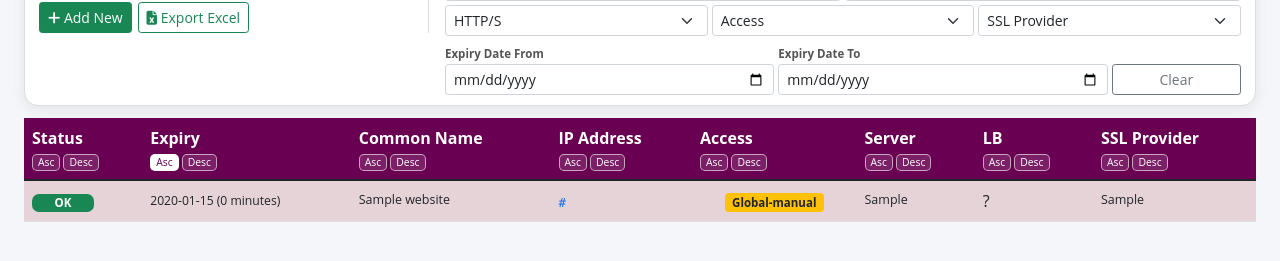
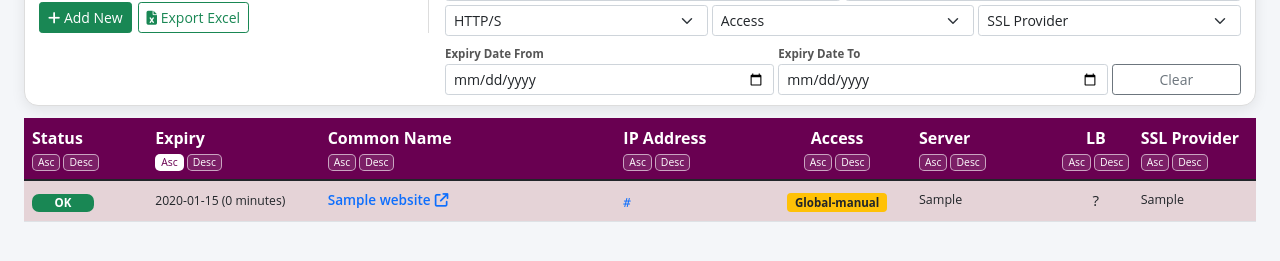
Before and after one commit to UoEMainLibrary/LDDT_Sites_and_Systems_Tracking, a Django app: template lddt_app/templates/website/websites_home.html in a window 1280 px wide. Shown: the part 171-432 px from the top of the page. Run offline with Django 3.2, Linux system fonts and the light colour scheme; tables that the repository leaves empty hold one stand-in row (values such as "Sample post"); the template is opened without the code that fills it: values that come from a table or form of the project are taken from there, most other values are stand-ins (such as "Sample title", 1, 10 or a date in 2020); parts of the project's set-up code (start-up, migrations or seed data) failed here and were passed over.

Commit message:
common name and export fully work. cron for ga4 in the next commit

```diff
--- a/lddt_app/templates/website/websites_home.html
+++ b/lddt_app/templates/website/websites_home.html
@@ -77,6 +77,60 @@
     max-height: calc(100vh - 115px);
 }
 
+#sslTable {
+    table-layout: fixed;
+    width: 100%;
+}
+
+#sslTable th,
+#sslTable td {
+    overflow: hidden;
+    text-overflow: ellipsis;
+    vertical-align: middle;
+}
+
+#sslTable th:nth-child(1),
+#sslTable td:nth-child(1) {
+    width: 10%;
+}
+
+#sslTable th:nth-child(2),
+#sslTable td:nth-child(2) {
+    width: 14%;
+}
+
+#sslTable th:nth-child(3),
+#sslTable td:nth-child(3) {
+    width: 24%;
+}
+
+#sslTable th:nth-child(4),
+#sslTable td:nth-child(4) {
+    width: 12%;
+}
+
+#sslTable th:nth-child(5),
+#sslTable td:nth-child(5) {
+    width: 12%;
+    text-align: center;
+}
+
+#sslTable th:nth-child(6),
+#sslTable td:nth-child(6) {
+    width: 12%;
+}
+
+#sslTable th:nth-child(7),
+#sslTable td:nth-child(7) {
+    width: 6%;
+    text-align: center;
+}
+
+#sslTable th:nth-child(8),
+#sslTable td:nth-child(8) {
+    width: 10%;
+}
+
 .table thead th {
     background: #690051;
     color: white;
@@ -95,6 +149,10 @@
 .sort-controls {
     display: flex;
     gap: 3px;
+}
+
+.sort-controls-center {
+    justify-content: center;
 }
 
 .sort-btn {
@@ -186,6 +244,21 @@
     font-size: 0.78rem;
 }
 
+.common-name-link {
+    color: #0d6efd;
+    font-weight: 600;
+    font-size: 0.85rem;
+    text-decoration: none;
+    display: inline-flex;
+    align-items: center;
+    gap: 4px;
+    max-width: 100%;
+}
+
+.common-name-link:hover {
+    text-decoration: underline;
+}
+
 .scope-cell {
     text-align: center;
     vertical-align: middle;
@@ -193,6 +266,12 @@
 
 .scope-cell .badge {
     font-size: 0.72rem;
+    display: inline-block;
+}
+
+.lb-cell {
+    text-align: center;
+    font-size: 0.95rem;
 }
 
 .action-buttons {
@@ -272,9 +351,7 @@
                 <div class="row g-1">
 
                     <div class="col-md-9">
-                        <input id="globalFilter"
-                               class="form-control form-control-sm"
-                               placeholder="Global search">
+                        <input id="globalFilter" class="form-control form-control-sm" placeholder="Global search">
                     </div>
 
                     <div class="col-md-3">
@@ -285,21 +362,15 @@
                     </div>
 
                     <div class="col-md-6">
-                        <input id="cnFilter"
-                               class="form-control form-control-sm"
-                               placeholder="Common name">
+                        <input id="cnFilter" class="form-control form-control-sm" placeholder="Common name">
                     </div>
 
                     <div class="col-md-6">
-                        <input id="serverFilter"
-                               class="form-control form-control-sm"
-                               placeholder="Server">
+                        <input id="serverFilter" class="form-control form-control-sm" placeholder="Server">
                     </div>
 
                     <div class="col-md-4">
-                        <select id="httpStatusFilter"
-                                class="form-select form-select-sm">
-
+                        <select id="httpStatusFilter" class="form-select form-select-sm">
                             <option value="">HTTP/S</option>
                             <option value="OK">OK</option>
                             <option value="BLOCKED">BLOCKED</option>
@@ -308,46 +379,33 @@
                             <option value="SSL_ERROR">SSL ERROR</option>
                             <option value="ERROR">ERROR</option>
                             <option value="N/A">N/A</option>
-
                         </select>
                     </div>
 
                     <div class="col-md-4">
-                        <select id="accessFilter"
-                                class="form-select form-select-sm">
-
+                        <select id="accessFilter" class="form-select form-select-sm">
                             <option value="">Access</option>
-
                         </select>
                     </div>
 
                     <div class="col-md-4">
-                        <select id="providerFilter"
-                                class="form-select form-select-sm">
-
+                        <select id="providerFilter" class="form-select form-select-sm">
                             <option value="">SSL Provider</option>
-
                         </select>
                     </div>
 
                     <div class="col-md-5">
                         <label class="filter-label">Expiry Date From</label>
-                        <input type="date"
-                               id="dateFrom"
-                               class="form-control form-control-sm">
+                        <input type="date" id="dateFrom" class="form-control form-control-sm">
                     </div>
 
                     <div class="col-md-5">
                         <label class="filter-label">Expiry Date To</label>
-                        <input type="date"
-                               id="dateTo"
-                               class="form-control form-control-sm">
+                        <input type="date" id="dateTo" class="form-control form-control-sm">
                     </div>
 
                     <div class="col-md-2 d-flex align-items-end">
-                        <button type="button"
-                                id="clearFilters"
-                                class="btn btn-outline-secondary btn-sm w-100">
+                        <button type="button" id="clearFilters" class="btn btn-outline-secondary btn-sm w-100">
                             Clear
                         </button>
                     </div>
@@ -362,8 +420,7 @@
 
     <div class="table-responsive-sticky" id="tableContainer">
 
-        <table class="table table-hover table-striped align-middle"
-               id="sslTable">
+        <table class="table table-hover table-striped align-middle w-100" id="sslTable">
 
             <thead>
                 <tr>
@@ -399,9 +456,9 @@
                         </div>
                     </th>
 
-                    <th>
+                    <th class="text-center">
                         <div class="th-title">Access</div>
-                        <div class="sort-controls">
+                        <div class="sort-controls sort-controls-center">
                             <button type="button" class="sort-btn" data-index="4" data-sort="asc" data-type="text">Asc</button>
                             <button type="button" class="sort-btn" data-index="4" data-sort="desc" data-type="text">Desc</button>
                         </div>
@@ -415,9 +472,9 @@
                         </div>
                     </th>
 
-                    <th>
+                    <th class="text-center">
                         <div class="th-title">LB</div>
-                        <div class="sort-controls">
+                        <div class="sort-controls sort-controls-center">
                             <button type="button" class="sort-btn" data-index="6" data-sort="asc" data-type="text">Asc</button>
                             <button type="button" class="sort-btn" data-index="6" data-sort="desc" data-type="text">Desc</button>
                         </div>
@@ -442,49 +499,34 @@
                         expiring-soon
                     {% endif %}
                 "
-
                 data-href="{% url 'website_details' website.id %}"
-
                 data-http-status="{% if website.http_check_status %}{{ website.http_check_status }}{% else %}N/A{% endif %}">
 
                     <td class="status-cell">
 
                         {% if website.http_check_status == "OK" %}
-
-                            <div class="status-box status-ok">
-                                OK
-                            </div>
+                            <div class="status-box status-ok">OK</div>
 
                         {% elif website.http_check_status == "BLOCKED" or website.http_check_status == "REDIRECT" %}
-
                             <div class="status-box status-warning">
-
                                 {{ website.http_check_status }}
 
                                 {% if website.http_status_code %}
                                     - {{ website.http_status_code }}
                                 {% endif %}
-
                             </div>
 
                         {% elif website.http_check_status %}
-
                             <div class="status-box status-bad">
-
                                 {{ website.http_check_status }}
 
                                 {% if website.http_status_code %}
                                     - {{ website.http_status_code }}
                                 {% endif %}
-
                             </div>
 
                         {% else %}
-
-                            <div class="status-box status-empty">
-                                N/A
-                            </div>
-
+                            <div class="status-box status-empty">N/A</div>
                         {% endif %}
 
                     </td>
@@ -503,23 +545,32 @@
                             {% endif %}
 
                         {% else %}
-
                             <span class="text-muted">N/A</span>
-
                         {% endif %}
 
                     </td>
 
-                    <td class="small-text-cell">{{ website.common_name }}</td>
+                    <td class="small-text-cell">
+                        {% if website.url %}
+                            <a href="{{ website.url }}"
+                               target="_blank"
+                               rel="noopener noreferrer"
+                               class="common-name-link"
+                               title="{{ website.url }}">
+                                {{ website.common_name }}
+                                <i class="fa-solid fa-arrow-up-right-from-square"></i>
+                            </a>
+                        {% else %}
+                            {{ website.common_name }}
+                        {% endif %}
+                    </td>
 
                     <td>
-
                         {% if website.url_ip %}
                             <code class="ip-code">{{ website.url_ip }}</code>
                         {% else %}
                             <span class="text-muted small-text-cell">N/A</span>
                         {% endif %}
-
                     </td>
 
                     <td class="scope-cell">
@@ -527,39 +578,28 @@
                         {% if website.url_access_scope == "GLOBAL" %}
 
                             {% if website.url_access_scope_manual %}
-                                <span class="badge bg-warning text-dark">
-                                    Global-manual
-                                </span>
+                                <span class="badge bg-warning text-dark">Global-manual</span>
                             {% else %}
-                                <span class="badge bg-success">
-                                    Global
-                                </span>
+                                <span class="badge bg-success">Global</span>
                             {% endif %}
 
                         {% elif website.url_access_scope == "EDLAN_ONLY" %}
 
                             {% if website.url_access_scope_manual %}
-                                <span class="badge bg-warning text-dark">
-                                    EdLan-only-manual
-                                </span>
+                                <span class="badge bg-warning text-dark">EdLan-only-manual</span>
                             {% else %}
-                                <span class="badge bg-primary">
-                                    EdLan-only
-                                </span>
+                                <span class="badge bg-primary">EdLan-only</span>
                             {% endif %}
 
                         {% else %}
-
                             <span class="text-muted small-text-cell">N/A</span>
-
                         {% endif %}
 
                     </td>
 
                     <td class="small-text-cell">{{ website.server }}</td>
 
-                    <td>
-
+                    <td class="lb-cell">
                         {% if website.load_balancer|lower == "yes" %}
                             ✔️
                         {% elif website.load_balancer|lower == "no" %}
@@ -567,17 +607,14 @@
                         {% else %}
                             ?
                         {% endif %}
-
                     </td>
 
                     <td class="provider-cell small-text-cell">
-
                         {% if website.ssl_certificate_provider %}
                             {{ website.ssl_certificate_provider }}
                         {% else %}
                             <span class="text-muted">N/A</span>
                         {% endif %}
-
                     </td>
 
                 </tr>
@@ -626,6 +663,12 @@ window.addEventListener("scroll", () => {
     } else if (tableContainer.scrollTop <= 20) {
         showSummaryFilterBar();
     }
+});
+
+document.querySelectorAll(".common-name-link").forEach(link => {
+    link.addEventListener("click", event => {
+        event.stopPropagation();
+    });
 });
 
 document.querySelectorAll(".main-row").forEach(row => {
```
